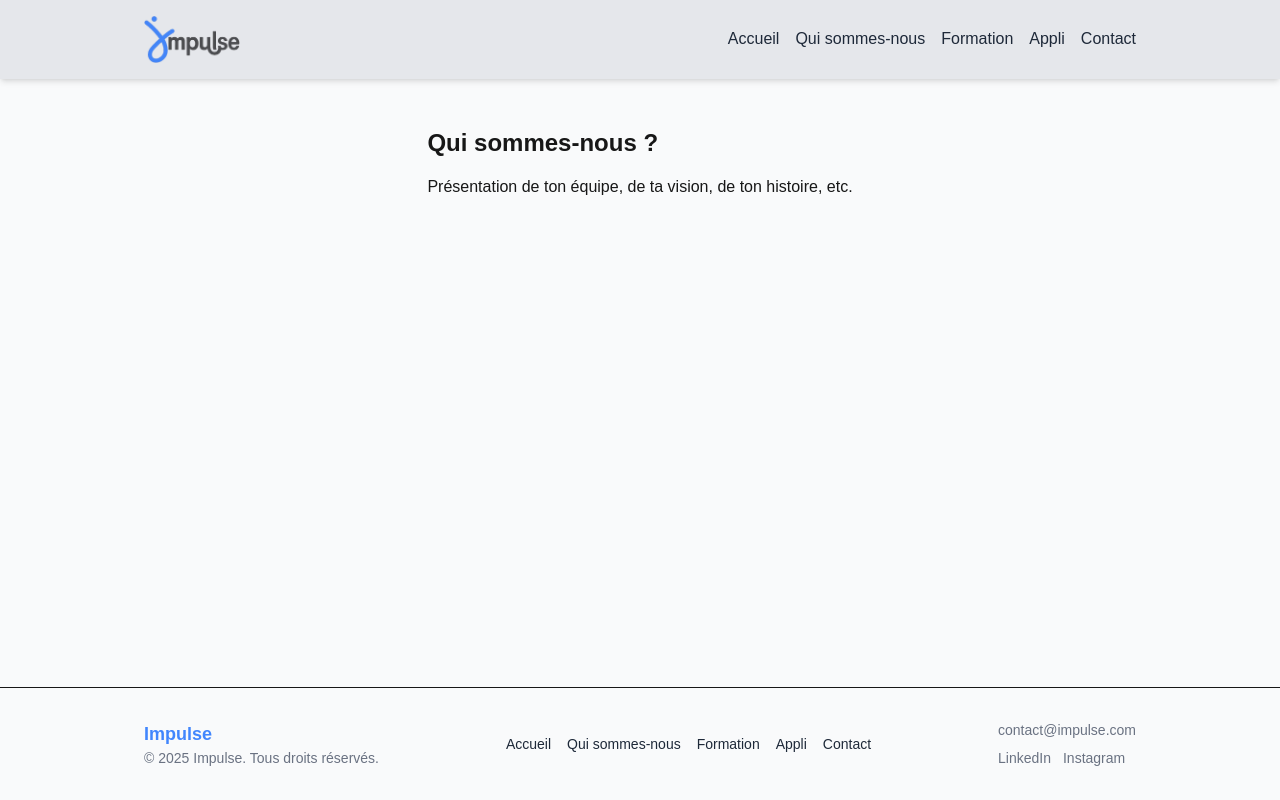
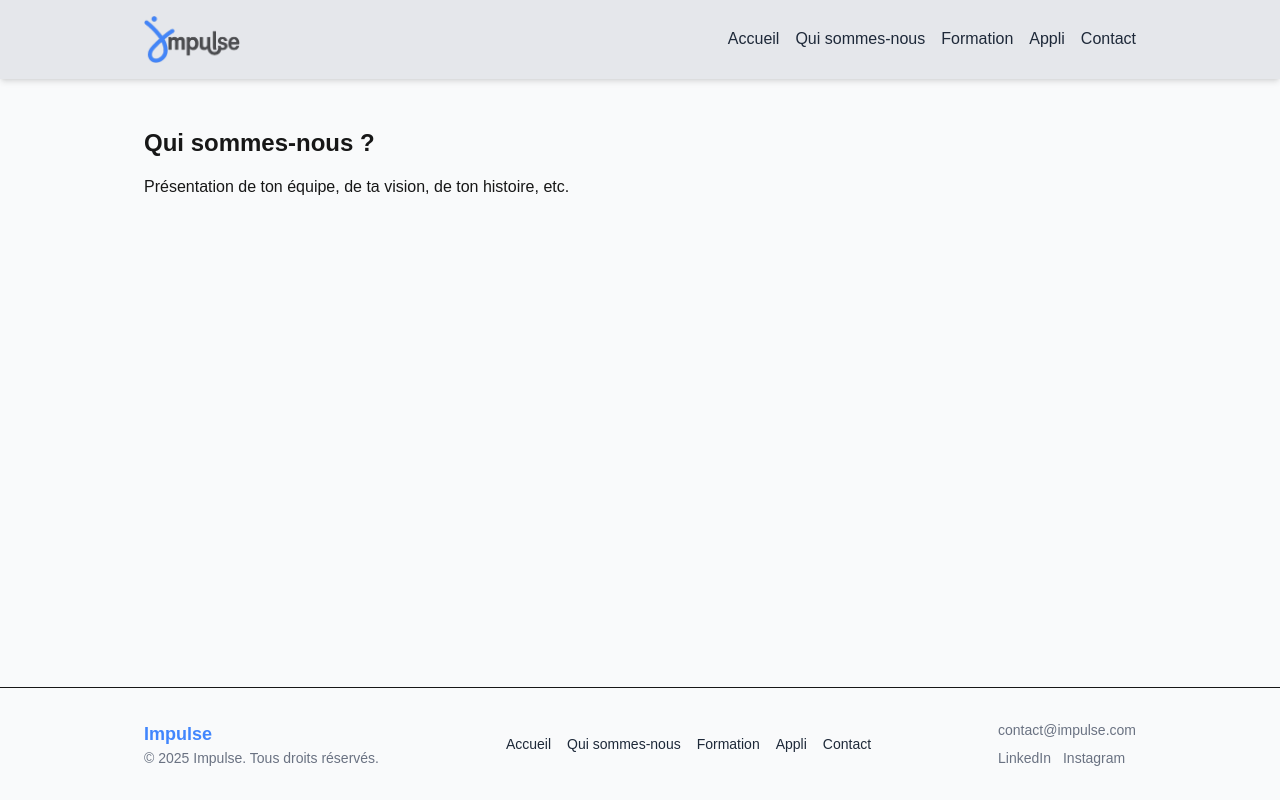
Before and after one commit to jordanQuin/impulseVitrine, a Next.js app in the folder impulse/: page /qui-sommes-nous in a window 1280 px wide. Built offline with nearby package versions, Linux system fonts and the light colour scheme.

Commit message:
Clean layout

```diff
--- a/impulse/app/layout.tsx
+++ b/impulse/app/layout.tsx
@@ -1,47 +1,13 @@
-// import type { Metadata } from "next";
-// import { Geist, Geist_Mono } from "next/font/google";
-// import "./globals.css";
+import type { Metadata } from "next";
 
-// const geistSans = Geist({
-//   variable: "--font-geist-sans",
-//   subsets: ["latin"],
-// });
-
-// const geistMono = Geist_Mono({
-//   variable: "--font-geist-mono",
-//   subsets: ["latin"],
-// });
-
-// export const metadata: Metadata = {
-//   title: "Create Next App",
-//   description: "Generated by create next app",
-// };
-
-// export default function RootLayout({
-//   children,
-// }: Readonly<{
-//   children: React.ReactNode;
-// }>) {
-//   return (
-//     <html lang="en">
-//       <body
-//         className={`${geistSans.variable} ${geistMono.variable} antialiased`}
-//       >
-//         {children}
-//       </body>
-//     </html>
-//   );
-// }
-// app/layout.tsx
-// app/layout.tsx
-import type { Metadata } from "next";
 import "./globals.css";
 import Header from "./component/Header";
 import Footer from "./component/Footer";
 
+
 export const metadata: Metadata = {
-  title: "Impulse - Site vitrine",
-  description: "Site vitrine Next.js pour Impulse",
+  title: "Impulse - Formations Sportives et Pro",
+  description: "Site vitrine Next.js pour Impulse. Formations professionnelles et personnelles liées au sport.",
 };
 
 export default function RootLayout({
@@ -51,9 +17,11 @@ export default function RootLayout({
 }) {
   return (
     <html lang="fr">
-      <body className="flex flex-col min-h-screen">
+      <body className="flex flex-col min-h-screen font-sans antialiased">
         <Header />
-        <main className="flex flex-grow flex-col">{children}</main>
+        <main className="flex-grow">
+          {children}
+        </main>
         <Footer />
       </body>
     </html>
```
